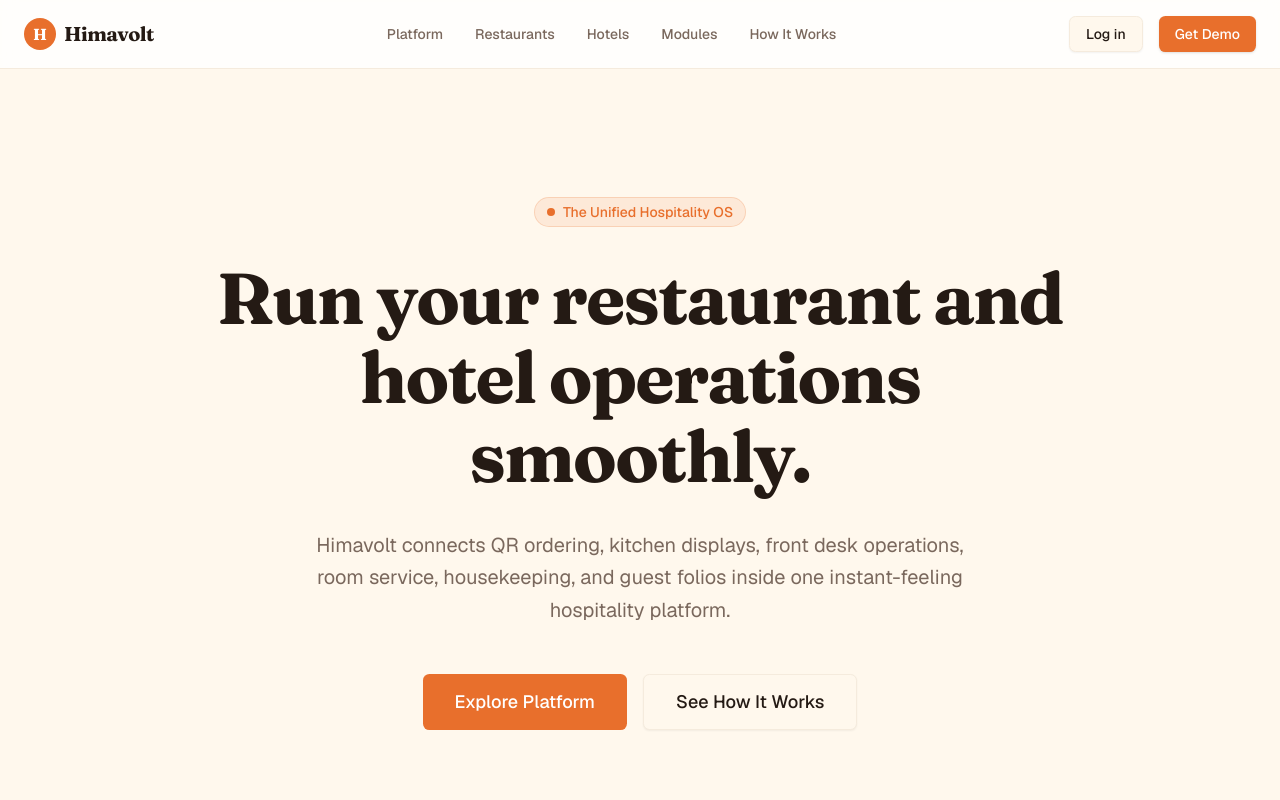
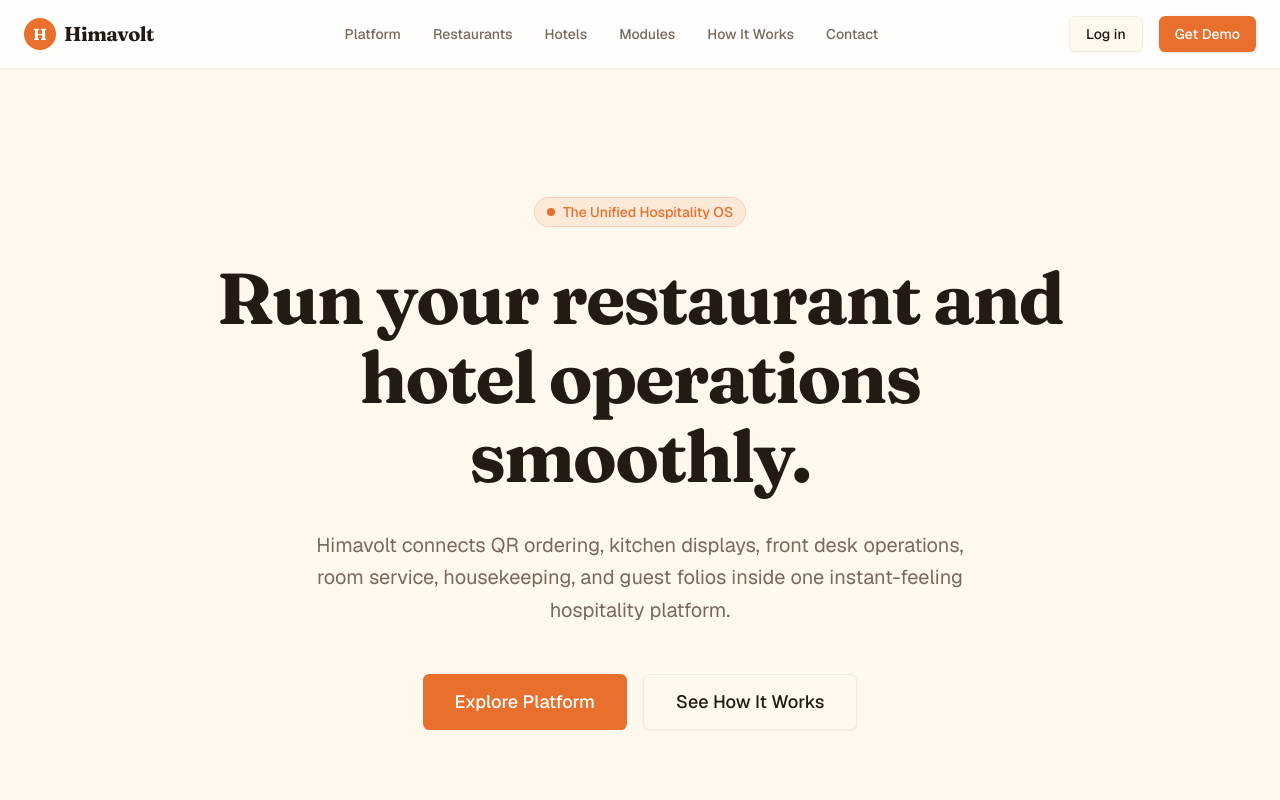
Before and after one commit to hid-prashon-dev/restaurant-app-hvolt, a Next.js app: page / in a window 1280 px wide. Shown: the top 800 px of the page. Built offline with nearby package versions, Linux system fonts and the light colour scheme; no server answers.

Commit message:
chore: polish Phase 2 public site trust copy

```diff
--- a/src/components/public/MobileMenu.tsx
+++ b/src/components/public/MobileMenu.tsx
@@ -38,6 +38,7 @@ export function MobileMenu({ isAuthenticated }: { isAuthenticated: boolean }) {
             <Link href="/hotels" onClick={() => setIsOpen(false)} className="hover:text-primary transition-colors py-2">Hotels</Link>
             <Link href="/modules" onClick={() => setIsOpen(false)} className="hover:text-primary transition-colors py-2">Modules</Link>
             <Link href="/how-it-works" onClick={() => setIsOpen(false)} className="hover:text-primary transition-colors py-2">How It Works</Link>
+            <Link href="/contact" onClick={() => setIsOpen(false)} className="hover:text-primary transition-colors py-2">Contact</Link>
           </nav>
           <div className="flex flex-col gap-3 mt-2 pt-4 border-t border-border">
             {isAuthenticated ? (
--- a/src/components/public/PublicNavbar.tsx
+++ b/src/components/public/PublicNavbar.tsx
@@ -23,6 +23,7 @@ export async function PublicNavbar() {
         <Link href="/hotels" className="hover:text-primary transition-colors">Hotels</Link>
         <Link href="/modules" className="hover:text-primary transition-colors">Modules</Link>
         <Link href="/how-it-works" className="hover:text-primary transition-colors">How It Works</Link>
+        <Link href="/contact" className="hover:text-primary transition-colors">Contact</Link>
       </nav>
 
       <div className="hidden md:flex items-center gap-4">
```
Also changed, not shown: .agents/AGENTS.md (added), 1 other file (tests, documents, lock files or other folders).
